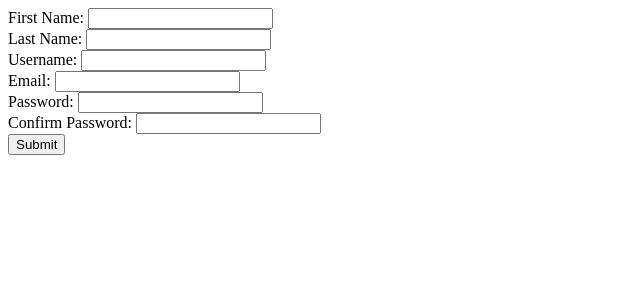
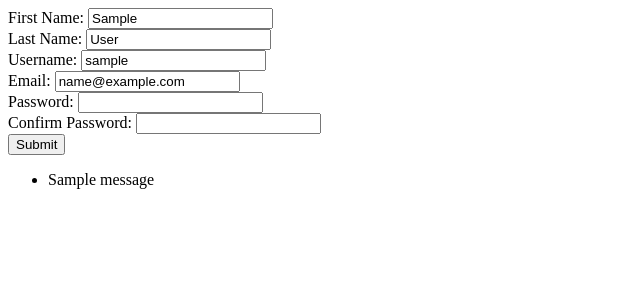
Before and after one commit to togrul2/TransitAz, a Django app: template templates/auth/register.html in a window 1280 px wide. Shown: the top 300 px of the page, without its empty margins (0-640 px from the left). Run offline with Django 3.2, Linux system fonts and the light colour scheme; the template is opened without the code that fills it: most values are stand-ins (such as "Sample title", 1, 10 or a date in 2020); one stand-in notice (Sample message) is shown.

Commit message:
start 1.0

```diff
--- a/templates/auth/register.html
+++ b/templates/auth/register.html
@@ -11,31 +11,42 @@
         {% csrf_token %}
         <div>
             <label for="first_name">First Name: </label>
-            <input id="first_name" name="first_name" type="text">
+            <input id="first_name" name="first_name" type="text" value="{{ data.first_name }}">
         </div>
 
         <div>
             <label for="last_name">Last Name: </label>
-            <input id="last_name" name="last_name" type="text">
+            <input id="last_name" name="last_name" type="text" value="{{ data.last_name }}">
         </div>
         <div>
             <label for="username">Username: </label>
-            <input id="username" name="username" type="text">
+            <input id="username" name="username" type="text" value="{{ data.username }}" required>
         </div>
         <div>
             <label for="email">Email: </label>
-            <input id="email" name="email" type="email">
+            <input id="email" name="email" type="email" value="{{ data.email }}" required>
         </div>
         <div>
             <label for="password1">Password: </label>
-            <input id="password1" name="password1" type="password">
+            <input id="password1" name="password1" type="password" required>
         </div>
         <div>
             <label for="password2">Confirm Password: </label>
-            <input id="password2" name="password2" type="password">
+            <input id="password2" name="password2" type="password" required>
         </div>
         <button type="submit">Submit</button>
     </form>
+
+    {% if messages %}
+	<ul class="messages">
+		{% for message in messages %}
+		<li{% if message.tags %} class="{{ message.tags }}" {% endif %}>
+			{% if message.level == DEFAULT_MESSAGE_LEVELS.ERROR %}Important: {% endif %}
+			{{ message }}
+			</li>
+			{% endfor %}
+	</ul>
+	{% endif %}
 </body>
 
 </html>
--- a/templates/utils/header.html
+++ b/templates/utils/header.html
@@ -25,12 +25,12 @@
 					<ul class="dropdown-menu" aria-labelledby="navbarDropdownMenuLink">
 						<li><a class="dropdown-item" href="#">Hesabım</a></li>
 						<li><a class="dropdown-item" href="#">Biletlərim</a></li>
-						<li><a class="dropdown-item" href="{% url 'logout' %}">Hesabdan cıx</a></li>
+						<li><a class="dropdown-item" href="{% url 'logout' %}?next={{path}}">Hesabdan cıx</a></li>
 					</ul>
 				</li>
                 {% else %}
-                <li class="nav-item"><a class="nav-link" href="{% url 'login' %}">Daxil Ol</a></li>
-                <li class="nav-item"><a class="nav-link" href="{% url 'register' %}">Qeydiyyatdan Kec</a></li>
+                <li class="nav-item"><a class="nav-link" href="{% url 'login' %}?next={{path}}">Daxil Ol</a></li>
+                <li class="nav-item"><a class="nav-link" href="{% url 'register' %}?next={{path}}">Qeydiyyatdan Kec</a></li>
 			</ul>
 
             {% endif %}
--- a/transitaz/urls.py
+++ b/transitaz/urls.py
@@ -24,6 +24,8 @@ urlpatterns = [
     path('login/', user_views.loginUser, name='login'),
     path('register/', user_views.registerUser, name='register'),
     path('logout/', user_views.logoutUser, name='logout'),
-    path('main/', user_views.main, name='main'),
+    path('', user_views.main, name='main'),
     path('activate-user/<str:uidb64>/<str:token>', user_views.activate_user, name='activate')
+
+    # Ticket views
 ]
```
Also changed, not shown: templates/auth/login.html (+6 -11 lines), templates/ticket.html (added, +10 -0 lines), user/views.py (+19 -20 lines).
